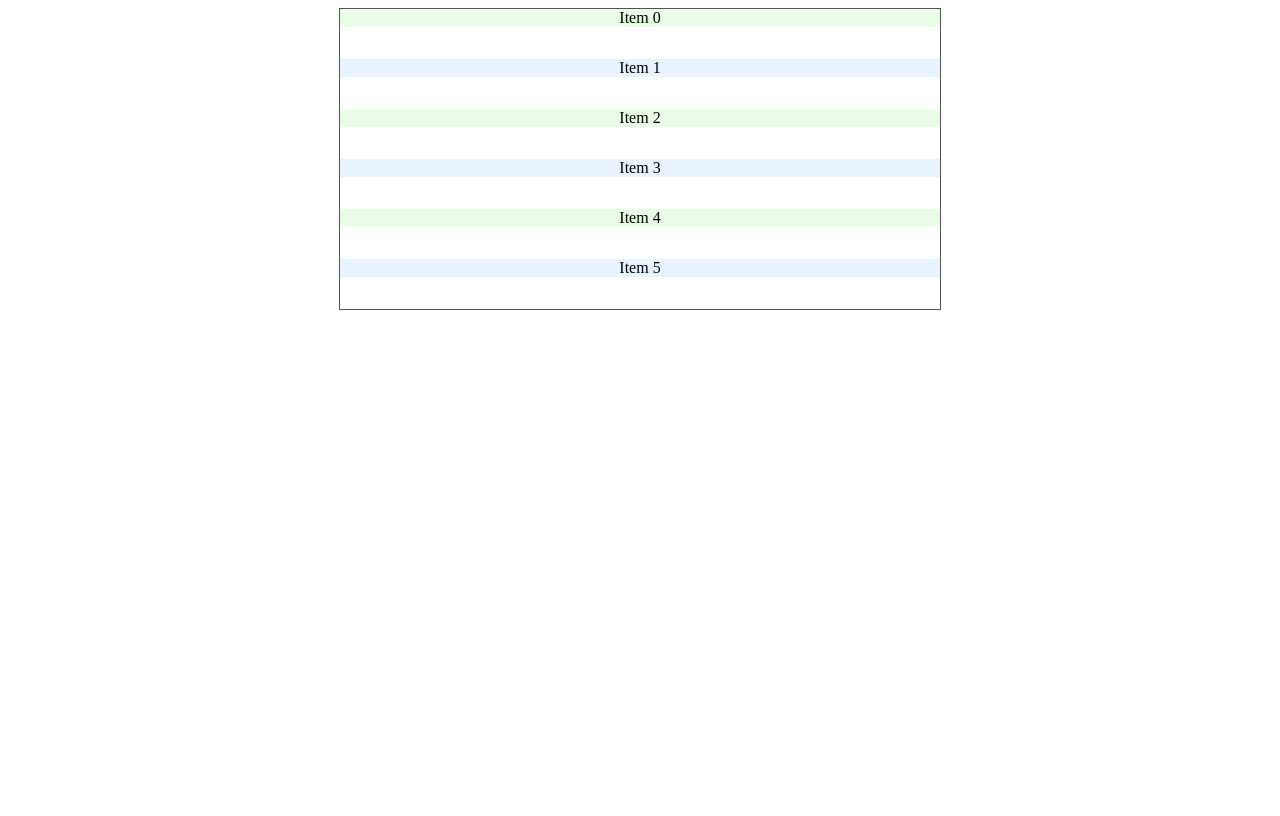
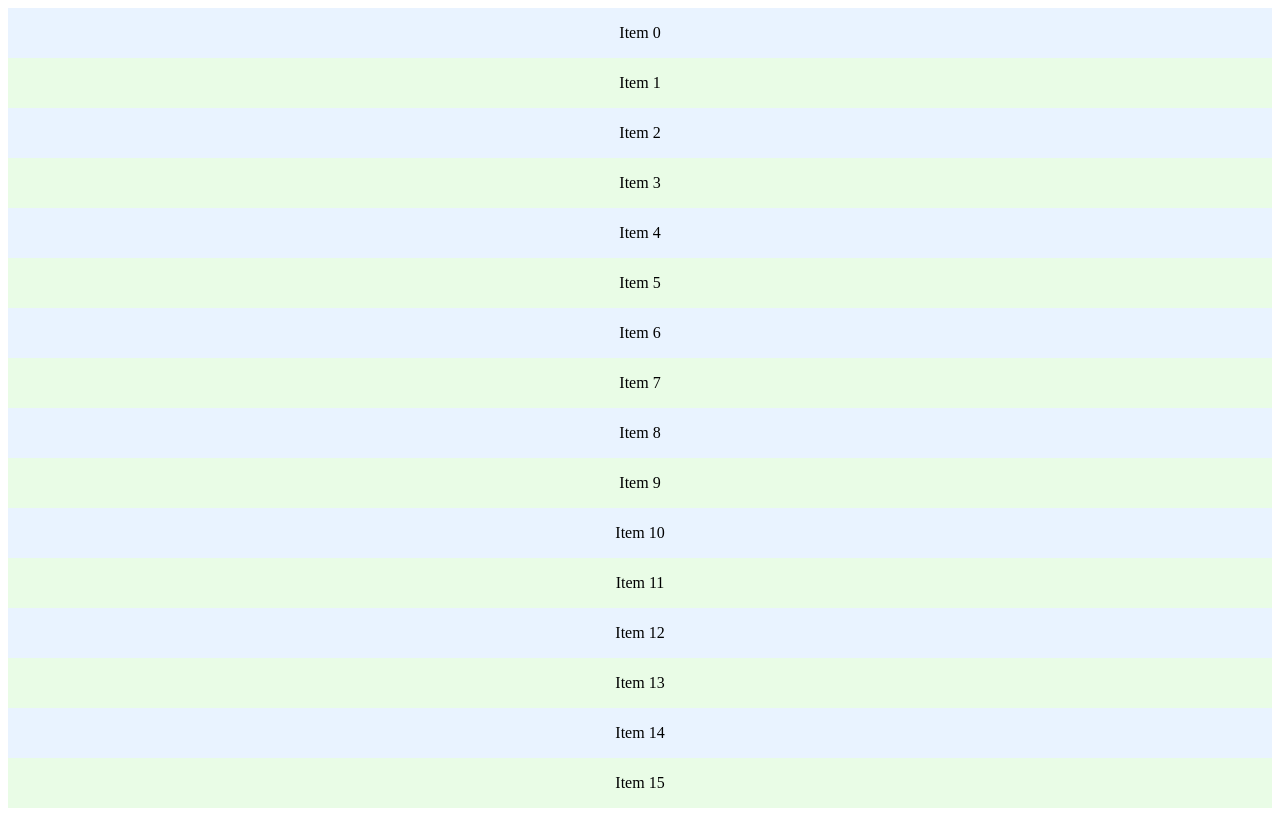
Before and after one commit to www3b/virtual-list-react, a React (Create React App) app: page / in a window 1280 px wide. Built offline with nearby package versions, Linux system fonts and the light colour scheme.

Commit message:
Flexible window height

```diff
--- a/src/App.tsx
+++ b/src/App.tsx
@@ -7,13 +7,16 @@ import { List } from './components/List';
 
 const App: React.FC = () => {
   const items = new Array(10000).fill(1);
+  const styles = {
+    display: 'flex',
+    flexDirection: 'column',
+    height: '100vh',
+  } as const;
   return (
-    <div className="App">
+    <div className="App" style={styles}>
       <List
-        rowHeight={50}
         rowsCount={items.length}
         renderItem={Item}
-        windowHeight={300}
       />
     </div>
   );
--- a/src/components/Item/Item.module.css
+++ b/src/components/Item/Item.module.css
@@ -1,11 +1,5 @@
 .item {
-  text-align: center;
+  display: flex;
+  justify-content: center;
+  align-items: center
 }
-
-.item:nth-child(odd) {
-  background-color: rgb(233, 252, 230);
-}
-
-.item:nth-child(even) {
-  background-color: rgb(233, 243, 255);
-}
--- a/src/components/List/List.tsx
+++ b/src/components/List/List.tsx
@@ -1,4 +1,5 @@
 import React from 'react';
+import { useScroll } from '../../hooks/useScroll';
 
 import { Wrapper } from './components/Wrapper';
 
@@ -6,21 +7,21 @@ const BUFFER_SIZE = 2;
 
 type Props = {
   rowsCount: number;
-  rowHeight: number;
-  windowHeight: number;
+  renderItem: React.FC<any>;
+  rowHeight?: number;
   bufferSize?: number;
-  renderItem: React.FC<any>;
 }
 
 const List: React.FC<Props> = (props) => {
   const [scrollTop, setScrollTop] = React.useState(0);
   const [renderItems, setRenderItems] = React.useState<any>([]);
+  const [scrollMonitor, windowHeight] = useScroll(setScrollTop);
 
   React.useEffect(() => {
     prepareItems();
-  }, [scrollTop]);
+  }, [scrollTop, windowHeight]);
 
-  const { rowsCount, rowHeight, renderItem, windowHeight, bufferSize = BUFFER_SIZE } = props;
+  const { rowsCount, rowHeight = 50, renderItem, bufferSize = BUFFER_SIZE } = props;
 
   const innerHeight = rowsCount * rowHeight;
   const startIndex = Math.floor(scrollTop / rowHeight) - bufferSize;
@@ -38,7 +39,8 @@ const List: React.FC<Props> = (props) => {
           position: "absolute",
           top: `${i * rowHeight}px`,
           width: "100%",
-          height: "auto",
+          height: `${rowHeight}px`,
+          backgroundColor: i % 2 ? 'rgb(233, 252, 230)' : 'rgb(233, 243, 255)',
         }
       });
     }
@@ -48,7 +50,12 @@ const List: React.FC<Props> = (props) => {
   const RenderRow = renderItem;
 
   return (
-    <Wrapper handleScroll={setScrollTop} layoutHeight={innerHeight} windowHeight={windowHeight}>
+    <Wrapper
+      ref={scrollMonitor as React.Ref<HTMLDivElement>}
+      handleScroll={setScrollTop}
+      layoutHeight={innerHeight}
+      windowHeight={innerHeight}
+    >
       {renderItems.map((item: any) => <RenderRow index={item.index} style={item.style} />)}
     </Wrapper>
   );
--- a/src/components/List/components/Wrapper/Wrapper.module.css
+++ b/src/components/List/components/Wrapper/Wrapper.module.css
@@ -1,11 +1,12 @@
 .wrapper {
-  overflow-y: scroll;
-  width: 600px;
+  height: 100%;
+  flex: 1;
   position: relative;
-  margin: 0 auto;
-  border: 1px solid #515151;
+  overflow-y: auto;
+  overflow-x: hidden;
 }
 
 .inner {
-  position: relative;
+  height: 0;
+  overflow: visible;
 }
--- a/src/components/List/components/Wrapper/Wrapper.tsx
+++ b/src/components/List/components/Wrapper/Wrapper.tsx
@@ -1,6 +1,6 @@
 import React from 'react';
 
-import { throttle } from '../../../../utils/throttle';
+import { useScroll } from '../../../../hooks/useScroll';
 
 import styles from './Wrapper.module.css';
 
@@ -10,21 +10,16 @@ type Props = React.PropsWithChildren<{
   handleScroll: (offset: number) => void;
 }>;
 
-const Wrapper: React.FC<Props> = (props) => {
-  const onScroll = throttle((e: React.UIEvent) => {
-    props.handleScroll(e.currentTarget.scrollTop);
-  }, 100);
-
+const Wrapper: React.ForwardRefRenderFunction<HTMLDivElement, Props> = (props, ref) => {
   return (
-    <div className={styles.wrapper} style={{ height: `${props.windowHeight}px` }} onScroll={onScroll}>
-      <div
-        className={styles.inner}
-        style={{ height: `${props.layoutHeight}px` }}
-      >
-        {props.children}
+    <div ref={ref} className={styles.wrapper}>
+      <div style={{ height: props.layoutHeight }}>
+        <div className={styles.inner}>
+          {props.children}
+        </div>
       </div>
     </div>
   )
 };
 
-export default Wrapper;
+export default React.forwardRef(Wrapper);
--- a/src/hooks/useScroll.ts
+++ b/src/hooks/useScroll.ts
@@ -1,14 +1,20 @@
-import { useRef, useState, useEffect } from 'react';
+import { useRef, useState, useEffect, Ref } from 'react';
 
 import { useObserver } from './useObserver';
 
 const AVOID_DIVIDE_BY_ZERO = 0.001;
 
-export const useScroll = (whenScrolled: any) => {
+type ScrollCB = (top: number) => void;
+
+export const useScroll = (whenScrolled: ScrollCB): [
+  Ref<EventTarget | undefined>,
+  number,
+  EventTarget | undefined
+] => {
   const [windowHeight, setWindowHeight] = useState(AVOID_DIVIDE_BY_ZERO);
   const observer = useObserver(measure);
 
-  const scrollCallback = useRef<(_: any) => void>();
+  const scrollCallback = useRef<ScrollCB>();
   const scroller = useRef<EventTarget>();
   scrollCallback.current = whenScrolled;
 
@@ -27,12 +33,7 @@ export const useScroll = (whenScrolled: any) => {
 
     function handleScroll(event: Event) {
       if (scrollCallback.current) {
-        scrollCallback.current({
-          top: Math.floor((event.target as Element).scrollTop),
-          left: Math.floor((event.target as Element).scrollLeft),
-          height: (event.target as Element).scrollHeight,
-          width: (event.target as Element).scrollWidth
-        });
+        scrollCallback.current(Math.floor((event.target as Element).scrollTop));
       }
     }
   };
--- a/src/index.tsx
+++ b/src/index.tsx
@@ -15,4 +15,4 @@ root.render(
 // If you want to start measuring performance in your app, pass a function
 // to log results (for example: reportWebVitals(console.log))
 // or send to an analytics endpoint. Learn more: https://bit.ly/CRA-vitals
-reportWebVitals(console.log);
+reportWebVitals();
```
